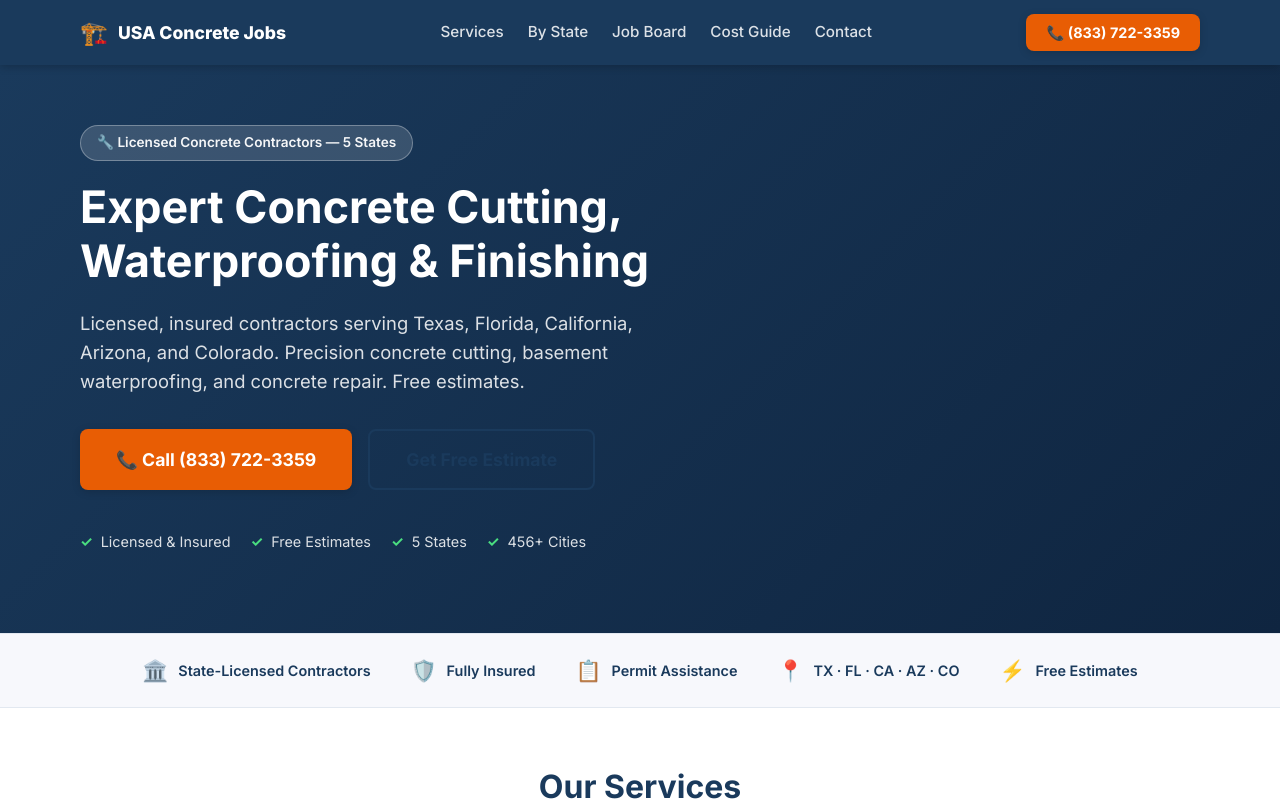
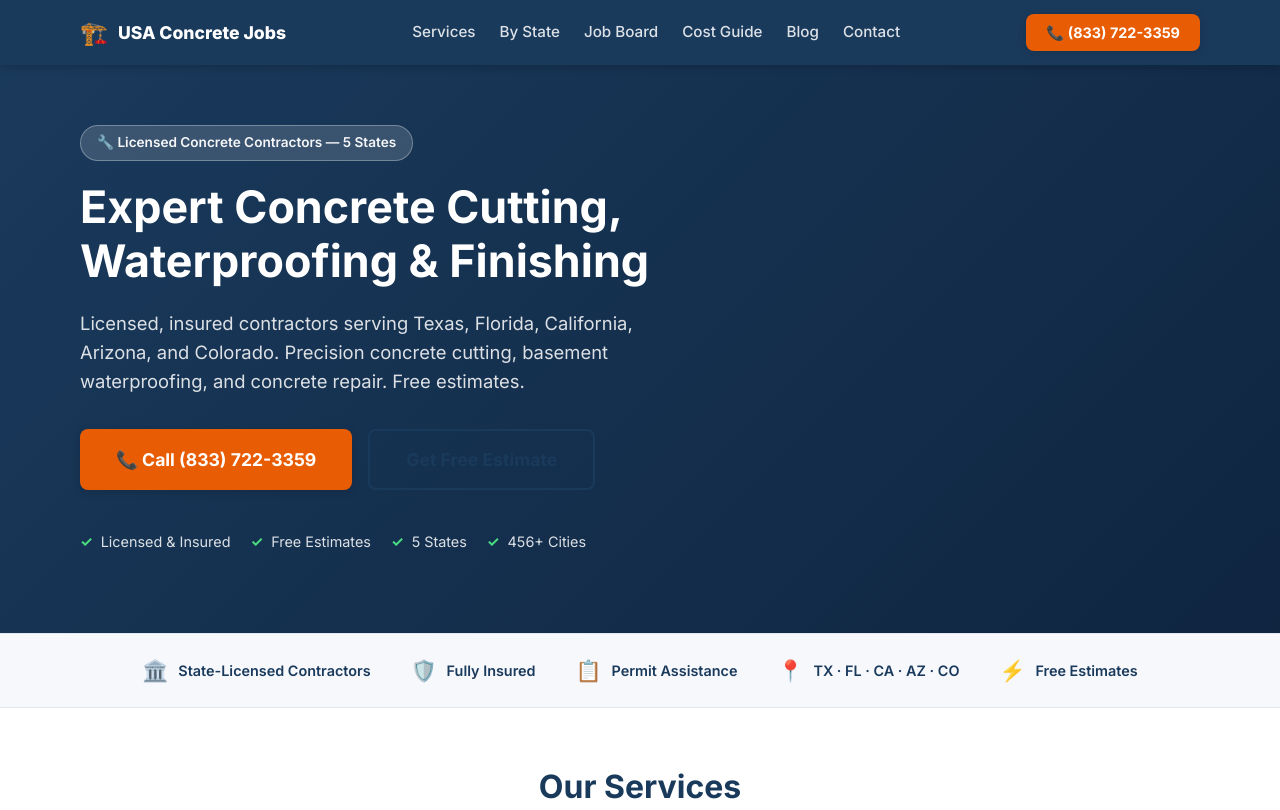
Before and after one commit to zeisworks/usa-concrete-jobs, an Astro site: page / in a window 1280 px wide. Shown: the top 810 px of the page. Built offline with nearby package versions, Linux system fonts and the light colour scheme; Astro itself is replaced by a stand-in of ours.

Commit message:
Add Blog nav link pointing to blog.usaconcretejobs.com

```diff
--- a/src/layouts/Base.astro
+++ b/src/layouts/Base.astro
@@ -101,6 +101,7 @@ const allSchemas = [orgSchema, websiteSchema, ...(schema ? [schema] : []), ...ex
         <a href="/states/">By State</a>
         <a href="/jobs/">Job Board</a>
         <a href="/cost/">Cost Guide</a>
+        <a href="https://blog.usaconcretejobs.com/blog" target="_blank" rel="noopener">Blog</a>
         <a href="/contact/">Contact</a>
       </nav>
       <a href={phoneHref} class="btn btn-primary header-cta">📞 {phone}</a>
@@ -114,6 +115,7 @@ const allSchemas = [orgSchema, websiteSchema, ...(schema ? [schema] : []), ...ex
     <a href="/states/">By State</a>
     <a href="/jobs/">Job Board</a>
     <a href="/cost/">Cost Guide</a>
+    <a href="https://blog.usaconcretejobs.com/blog" target="_blank" rel="noopener">Blog</a>
     <a href="/faq/">FAQ</a>
     <a href="/contact/">Contact</a>
     <a href={phoneHref} style="color:#4ade80;font-weight:700;margin-top:16px;">📞 {phone}</a>
@@ -155,6 +157,7 @@ const allSchemas = [orgSchema, websiteSchema, ...(schema ? [schema] : []), ...ex
           <li><a href="/jobs/post/">Post a Job</a></li>
           <li><a href="/contractors/">For Contractors</a></li>
           <li><a href="/cost/">Cost Guide</a></li>
+          <li><a href="https://blog.usaconcretejobs.com/blog" target="_blank" rel="noopener">Blog</a></li>
           <li><a href="/faq/">FAQ</a></li>
           <li><a href="/contact/">Contact Us</a></li>
           <li><a href="/privacy/">Privacy Policy</a></li>
```
